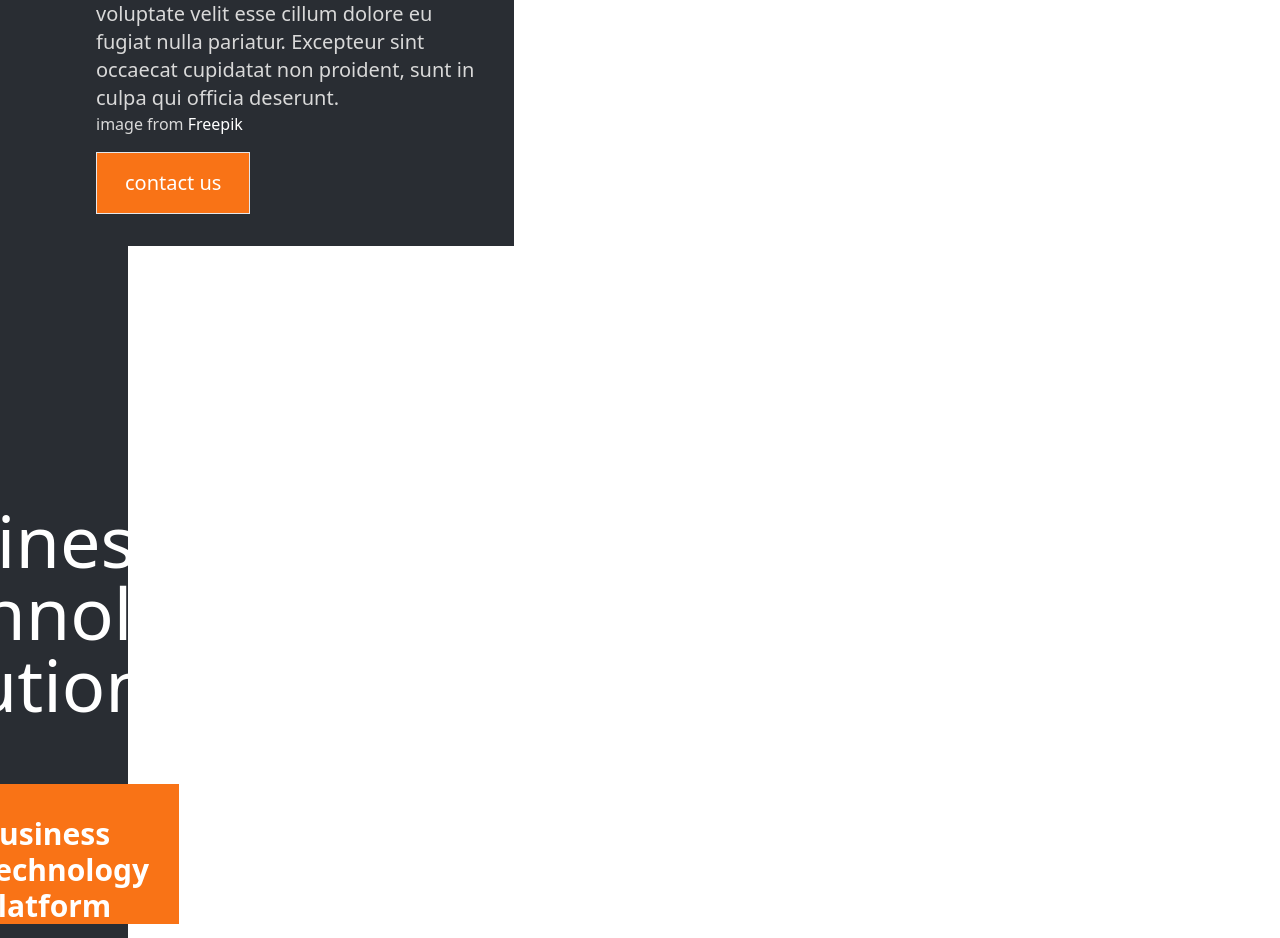
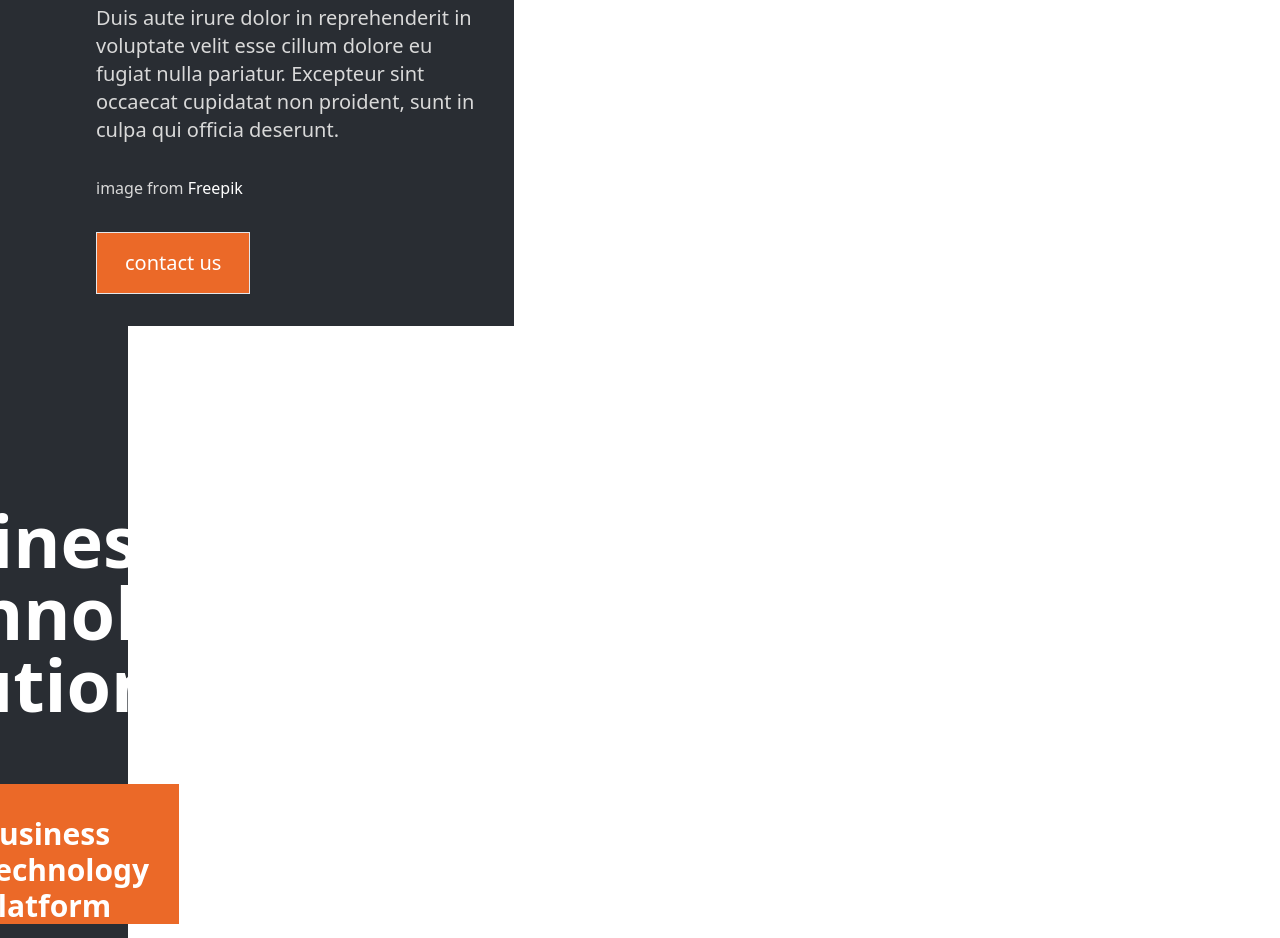
Before and after one commit to Beehrad/Tailwind-project, a website: page index.html in a window 1280 px wide. Shown: the part 209-1147 px from the top of the page. Drawn offline with Linux system fonts and the light colour scheme.

Commit message:
section1 completed

```diff
--- a/index.html
+++ b/index.html
@@ -17,25 +17,25 @@
             <i class="fa-solid fa-bars"></i>
         </a>
     </div>
-    <section class="xl:w-32 bg-back text-white">
+    <section class="xl:w-32 bg-back text-white pb-12">
         <div class="relative">
             <span class="after:content-[*] after:absolute after:bg-orange-600 after:ml-20">
                 <img src="./img/bussiness-people-working-team-office4.jpg" alt="" class="w-4/5">
             </span>
             <div class="w-[450px] bg-back flex flex-col absolute mt-[-60px] ml-16 p-8">
-                <h1 class="text-5xl">Got a Project?<br>Let's talk</h1>
-                <p class="text-xl text-khakestari">Duis aute irure dolor in reprehenderit in voluptate velit esse cillum dolore eu fugiat nulla pariatur. Excepteur sint occaecat cupidatat non proident, sunt in culpa qui officia deserunt.</p>
-                <span class="text-khakestari" >image from <a href="" class="text-white">Freepik</a></span>
-                <a href="" class="w-2/5 bg-orange-500 py-4 text-white border mt-4 no-underline text-center text-xl"> contact us</a>
+                <h1 class="text-5xl font-bold mb-8">Got a Project?<br>Let's talk</h1>
+                <p class="text-xl text-khakestari mb-8">Duis aute irure dolor in reprehenderit in voluptate velit esse cillum dolore eu fugiat nulla pariatur. Excepteur sint occaecat cupidatat non proident, sunt in culpa qui officia deserunt.</p>
+                <span class="text-khakestari mb-8" >image from <a href="" class="text-white">Freepik</a></span>
+                <a href="" class="w-2/5 bg-narenji py-4 text-white border no-underline text-center text-xl"> contact us</a>
             </div>
         </div>
         <div class="mt-[600px] flex flex-col items-center px-8">
             <div class="flex justify-center mb-16">
-                <h1 class="text-7xl items-center">Business Technology Solutions
+                <h1 class="text-7xl items-center font-bold">Business Technology Solutions
                 </h1>
             </div>
             <div class="flex flex-row flex-wrap h-[100%]">
-                <div class="box-border bg-orange-500 flex-1 pt-8">
+                <div class="box-border bg-narenji flex-1 pt-8">
                     <h2 class="max-[100%] text-3xl font-bold px-[30px]">
                         Business Technology Platform</h2>
                 </div>
--- a/tailwind.config.js
+++ b/tailwind.config.js
@@ -5,7 +5,8 @@ module.exports = {
     extend: {
       colors:{
         "back" : "#292d33",
-        "khakestari" : "#d9d9d9 "
+        "khakestari" : "#d9d9d9 ",
+        "narenji" : "#eb6928"
       }
     },
   },
```
Also changed, not shown: css/main.css.
